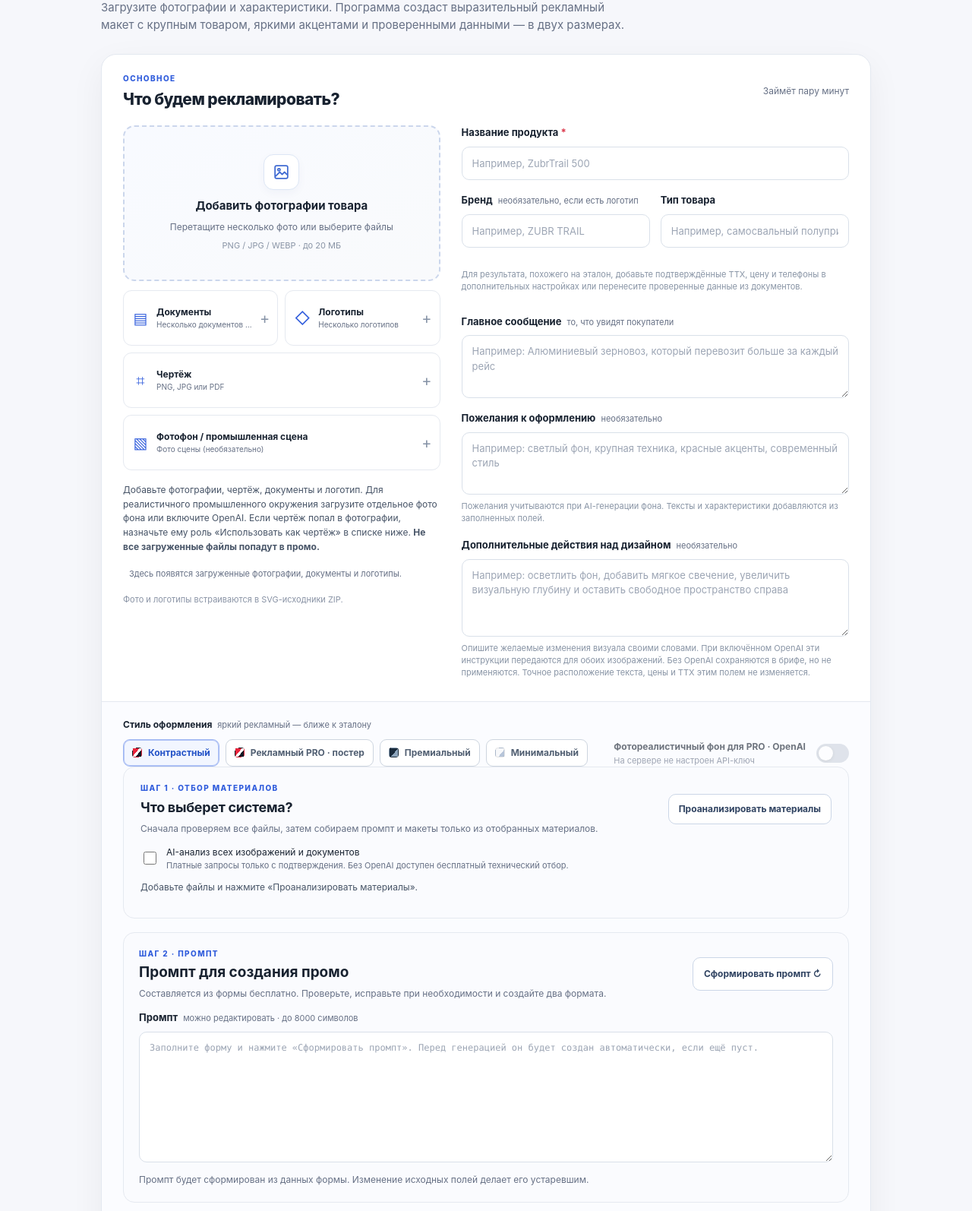
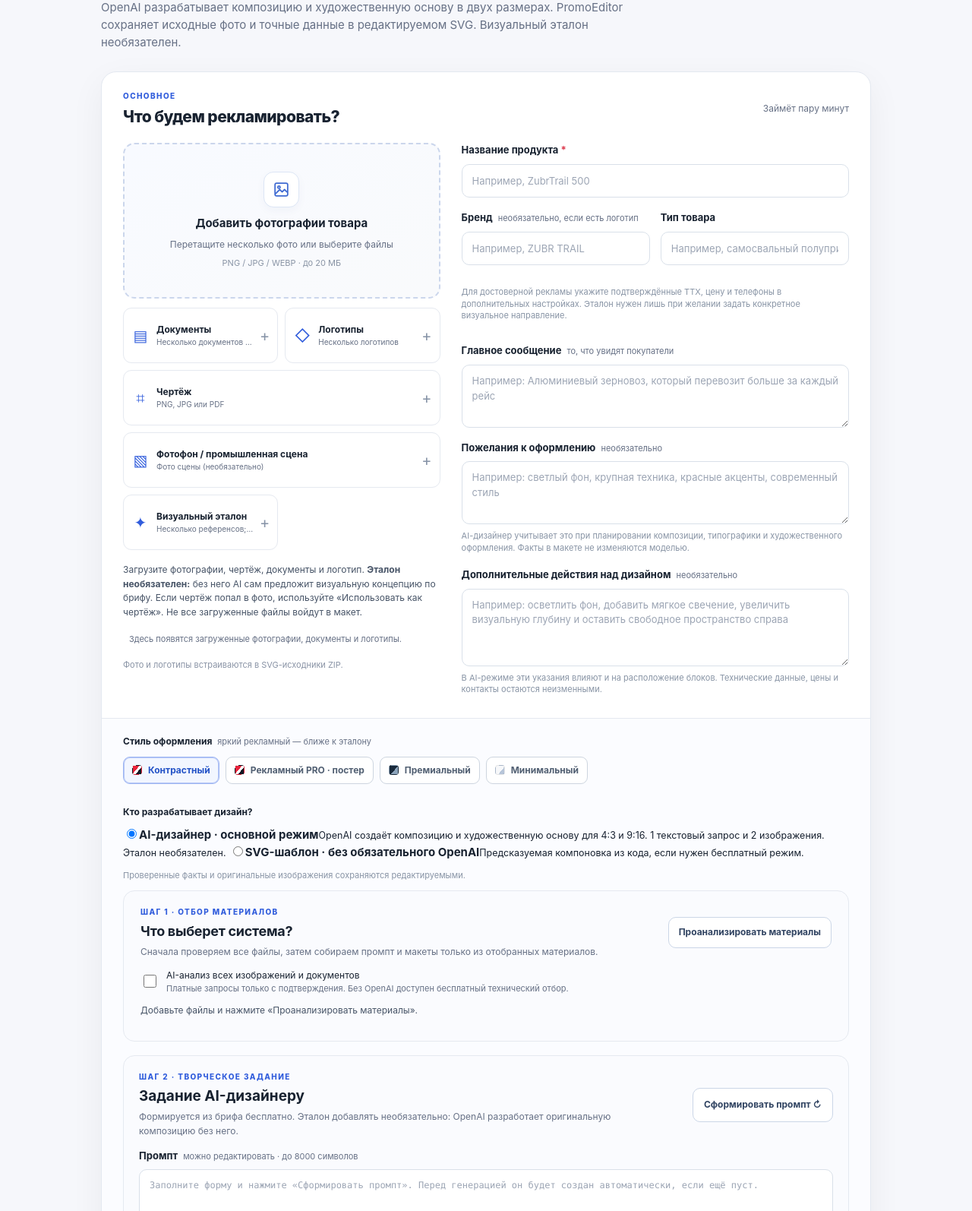
Before and after one commit to AlexK0l/PromoEditor, a plain HTML site: page app/static/index.html in a window 1280 px wide. Shown: the part 195-1789 px from the top of the page at 76% size. Drawn offline with Linux system fonts and the light colour scheme; no server answers.

Commit message:
ui: redesign generator around AI-first layout with explicitly optional reference upload and manual SVG fallback

```diff
--- a/app/static/index.html
+++ b/app/static/index.html
@@ -31,8 +31,8 @@
   <main class="page">
     <section class="heading" aria-labelledby="page-title">
       <span class="section-tag">НОВЫЙ МАТЕРИАЛ</span>
-      <h1 id="page-title">Создайте рекламное изображение</h1>
-      <p>Загрузите фотографии и характеристики. Программа создаст выразительный рекламный макет с крупным товаром, яркими акцентами и проверенными данными — в двух размерах.</p>
+      <h1 id="page-title">AI-дизайнер рекламных постеров</h1>
+      <p>OpenAI разрабатывает композицию и художественную основу в двух размерах. PromoEditor сохраняет исходные фото и точные данные в редактируемом SVG. Визуальный эталон необязателен.</p>
     </section>
 
     <div id="error-box" class="error" role="alert" tabindex="-1" hidden></div>
@@ -58,10 +58,11 @@
             <label for="logo" class="mini-upload"><span class="mini-icon" aria-hidden="true">◇</span><span><strong>Логотипы</strong><small id="file-logo">Можно загрузить несколько</small></span><span class="mini-plus" aria-hidden="true">+</span><input id="logo" type="file" multiple accept="image/png,image/jpeg,image/webp" aria-label="Логотипы и бренд-материалы, можно выбрать несколько"></label>
             <label class="mini-upload" for="drawing"><span class="mini-icon" aria-hidden="true">⌗</span><span><strong>Чертёж</strong><small id="file-drawing">JPG, PNG или PDF · сразу в основной форме</small></span><span class="mini-plus" aria-hidden="true">+</span><input id="drawing" type="file" accept="image/png,image/jpeg,image/webp,.pdf" aria-label="Загрузить технический чертёж"></label>
             <label class="mini-upload" for="background"><span class="mini-icon" aria-hidden="true">▧</span><span><strong>Фотофон / промышленная сцена</strong><small id="file-background">Необязательно · JPG, PNG или WEBP · без платного AI</small></span><span class="mini-plus" aria-hidden="true">+</span><input id="background" type="file" accept="image/png,image/jpeg,image/webp" aria-label="Загрузить собственное фото промышленной площадки для фона постера"></label>
+            <label class="mini-upload" for="references"><span class="mini-icon" aria-hidden="true">✦</span><span><strong>Визуальный эталон</strong><small id="file-references">Необязательно · до двух изображений · без эталона AI разработает свой дизайн</small></span><span class="mini-plus" aria-hidden="true">+</span><input id="references" type="file" multiple accept="image/png,image/jpeg,image/webp" aria-label="Необязательный эталон или визуальный референс"></label>
           </div>
-          <div class="remove-uploads"><button type="button" id="clear-documents" hidden>Убрать документы</button><button type="button" id="clear-logo" hidden>Убрать логотип</button><button type="button" data-clear="drawing" hidden>Убрать чертёж</button><button type="button" data-clear="background" hidden>Убрать фон-сцену</button></div>
+          <div class="remove-uploads"><button type="button" id="clear-documents" hidden>Убрать документы</button><button type="button" id="clear-logo" hidden>Убрать логотип</button><button type="button" data-clear="drawing" hidden>Убрать чертёж</button><button type="button" data-clear="background" hidden>Убрать фон-сцену</button><button type="button" data-clear="references" hidden>Убрать эталон</button></div>
           <button type="button" id="inspect-btn" class="quick-extract" hidden>Извлечь характеристики из документов <span aria-hidden="true">→</span></button>
-          <p class="asset-intro">Добавьте фотографии, чертёж, документы и логотип. Для реалистичного промышленного окружения загрузите отдельное фото фона или включите OpenAI. Если чертёж попал в фотографии, назначьте ему роль «Использовать как чертёж» в списке ниже. <strong>Не все загруженные файлы попадут в промо.</strong></p>
+          <p class="asset-intro">Загрузите фотографии, чертёж, документы и логотип. <strong>Эталон необязателен:</strong> без него AI сам предложит визуальную концепцию по брифу. Если чертёж попал в фото, используйте «Использовать как чертёж». Не все загруженные файлы войдут в макет.</p>
           <div id="asset-files-list" class="asset-files-list" role="list" aria-label="Загруженные материалы и приоритеты"></div>
           <p id="file-feedback" class="file-feedback" role="status" aria-live="polite">Файлы не загружены.</p>
         </div>
@@ -72,10 +73,10 @@
             <label class="field" for="brand"><span>Бренд <span class="field-hint">необязательно, если есть логотип</span></span><input id="brand" maxlength="70" placeholder="Например, ZUBR TRAIL"></label>
             <label class="field" for="category"><span>Тип товара</span><input id="category" maxlength="100" placeholder="Например, самосвальный полуприцеп"></label>
           </div>
-          <p class="field-tip">Для результата, похожего на эталон, добавьте подтверждённые ТТХ, цену и телефоны в дополнительных настройках или перенесите проверенные данные из документов.</p>
+          <p class="field-tip">Для достоверной рекламы укажите подтверждённые ТТХ, цену и телефоны в дополнительных настройках. Эталон нужен лишь при желании задать конкретное визуальное направление.</p>
           <label class="field" for="slogan"><span>Главное сообщение <span class="field-hint">то, что увидят покупатели</span></span><textarea id="slogan" rows="3" maxlength="250" placeholder="Например: Алюминиевый зерновоз, который перевозит больше за каждый рейс"></textarea></label>
-          <label class="field" for="design-notes"><span>Пожелания к оформлению <span class="field-hint">необязательно</span></span><textarea id="design-notes" rows="3" maxlength="1800" placeholder="Например: светлый фон, крупная техника, красные акценты, современный стиль"></textarea><small class="field-tip">Пожелания учитываются при AI-генерации фона. Тексты и характеристики добавляются из заполненных полей.</small></label>
-          <label class="field" for="design-actions"><span>Дополнительные действия над дизайном <span class="field-hint">необязательно</span></span><textarea id="design-actions" rows="4" maxlength="1200" placeholder="Например: осветлить фон, добавить мягкое свечение, увеличить визуальную глубину и оставить свободное пространство справа"></textarea><small class="field-tip">Опишите желаемые изменения визуала своими словами. При включённом OpenAI эти инструкции передаются для обоих изображений. Без OpenAI сохраняются в брифе, но не применяются. Точное расположение текста, цены и ТТХ этим полем не изменяется.</small></label>
+          <label class="field" for="design-notes"><span>Пожелания к оформлению <span class="field-hint">необязательно</span></span><textarea id="design-notes" rows="3" maxlength="1800" placeholder="Например: светлый фон, крупная техника, красные акценты, современный стиль"></textarea><small class="field-tip">AI-дизайнер учитывает это при планировании композиции, типографики и художественного оформления. Факты в макете не изменяются моделью.</small></label>
+          <label class="field" for="design-actions"><span>Дополнительные действия над дизайном <span class="field-hint">необязательно</span></span><textarea id="design-actions" rows="4" maxlength="1200" placeholder="Например: осветлить фон, добавить мягкое свечение, увеличить визуальную глубину и оставить свободное пространство справа"></textarea><small class="field-tip">В AI-режиме эти указания влияют и на расположение блоков. Технические данные, цены и контакты остаются неизменными.</small></label>
         </div>
       </div>
 
@@ -91,7 +92,13 @@
               <button type="button" class="style-pill" data-style="minimal" aria-pressed="false"><span class="style-dot dot-light"></span>Минимальный</button>
             </div>
           </div>
-          <label class="ai-choice" for="use-openai"><span class="ai-text"><strong>Фотореалистичный фон для PRO · OpenAI</strong><small id="ai-description">Для сцены как в эталоне: зерновой терминал / промышленная площадка. 2 платных запроса при включении</small></span><input id="use-openai" type="checkbox" role="switch"><span class="toggle-track" aria-hidden="true"></span></label>
+          <div class="design-engine" role="group" aria-label="Способ создания рекламного макета">
+            <strong class="control-label">Кто разрабатывает дизайн?</strong>
+            <label class="design-engine-choice"><input type="radio" name="design-mode" value="ai_first" checked><span><strong>AI-дизайнер · основной режим</strong><small>OpenAI создаёт композицию и художественную основу для 4:3 и 9:16. 1 текстовый запрос и 2 изображения. Эталон необязателен.</small></span></label>
+            <label class="design-engine-choice"><input type="radio" name="design-mode" value="vector"><span><strong>SVG-шаблон · без обязательного OpenAI</strong><small>Предсказуемая компоновка из кода, если нужен бесплатный режим.</small></span></label>
+            <p class="field-tip" id="design-mode-hint" aria-live="polite">Проверенные факты и оригинальные изображения сохраняются редактируемыми.</p>
+          </div>
+          <label class="ai-choice" for="use-openai" id="legacy-openai-wrap" hidden><span class="ai-text"><strong>Дополнительно создать AI-фон для SVG-шаблона</strong><small id="ai-description">Два платных запроса при включении</small></span><input id="use-openai" type="checkbox" role="switch"><span class="toggle-track" aria-hidden="true"></span></label>
         </div>
         <section id="asset-workflow" class="asset-workflow" aria-labelledby="asset-workflow-title">
           <div class="asset-workflow-head">
@@ -135,9 +142,9 @@
         </section>
         <section id="prompt-workflow" class="prompt-workflow" aria-labelledby="prompt-title">
           <div class="prompt-head"><div>
-            <span class="step-label">ШАГ 2 · ПРОМПТ</span>
-            <h3 id="prompt-title">Промпт для создания промо</h3>
-            <p>Составляется из формы бесплатно. Проверьте, исправьте при необходимости и создайте два формата.</p>
+            <span class="step-label">ШАГ 2 · ТВОРЧЕСКОЕ ЗАДАНИЕ</span>
+            <h3 id="prompt-title">Задание AI-дизайнеру</h3>
+            <p>Формируется из брифа бесплатно. Эталон добавлять необязательно: OpenAI разработает оригинальную композицию без него.</p>
           </div><button type="button" id="build-prompt-btn" class="secondary-button">Сформировать промпт ↻</button></div>
           <label class="field" for="promo-prompt"><span>Промпт <span class="field-hint">можно редактировать · до 8000 символов</span></span>
             <textarea id="promo-prompt" rows="7" maxlength="8000" placeholder="Заполните форму и нажмите «Сформировать промпт». Перед генерацией он будет создан автоматически, если ещё пуст."></textarea>
@@ -145,7 +152,7 @@
           <p id="promo-prompt-status" class="prompt-status" aria-live="polite">Промпт будет сформирован из данных формы. Изменение исходных полей делает его устаревшим.</p>
         </section>
         <div class="generate-row">
-          <span id="modebanner" class="modebanner" role="status" aria-live="polite"><span class="status-dot" aria-hidden="true"></span><span><strong>Без расходов на API</strong><small>Обычная сборка изображений</small></span></span>
+          <span id="modebanner" class="modebanner" role="status" aria-live="polite"><span class="status-dot" aria-hidden="true"></span><span><strong>AI-дизайнер</strong><small>Композиция, художественная основа и точные SVG-слои</small></span></span>
           <button type="button" id="generate-btn" class="primary-button"><svg viewBox="0 0 24 24" width="18" height="18" fill="none" stroke="currentColor" stroke-width="2" stroke-linecap="round" stroke-linejoin="round" aria-hidden="true"><path d="m12 3 1.5 6L20 11l-6.5 2L12 20l-1.5-7L4 11l6.5-2L12 3Z"/></svg> Создать PNG · JPEG · SVG <span aria-hidden="true">→</span></button>
         </div>
       </div>
@@ -170,9 +177,8 @@
           <div class="group-title"><h3>Другие материалы</h3><p>Дополнительные изображения не обязательны.</p></div>
           <div class="extra-uploads">
             <label class="mini-upload" for="detail"><span class="mini-icon">▣</span><span><strong>Второе фото</strong><small id="file-detail">Дополнительный ракурс</small></span><span class="mini-plus">+</span><input id="detail" type="file" accept="image/png,image/jpeg,image/webp"></label>
-            <label class="mini-upload" for="references"><span class="mini-icon">▧</span><span><strong>Референсы</strong><small id="file-references">Можно несколько; до 2 попадут в AI-сцену</small></span><span class="mini-plus">+</span><input id="references" type="file" multiple accept="image/png,image/jpeg,image/webp"></label>
           </div>
-          <div class="extra-clear"><button type="button" data-clear="detail" hidden>Убрать второе фото</button><button type="button" data-clear="references" hidden>Убрать референсы</button></div>
+          <div class="extra-clear"><button type="button" data-clear="detail" hidden>Убрать второе фото</button></div>
         </div>
         <div class="advanced-group">
           <div class="group-title"><h3>Цена и контакты</h3></div>
@@ -309,8 +315,8 @@
 
     <footer class="footer">PromoEditor · Фото и логотипы встроены в SVG внутри ZIP · API-ключ хранится только на сервере.</footer>
   </main>
-  <script src="/static/assets.js?v=20261117-premium-scene-2" defer></script>
-  <script src="/static/app.js?v=20261116-demo-button-fix" defer></script>
+  <script src="/static/assets.js?v=20261117-ai-first-optional-ref-1" defer></script>
+  <script src="/static/app.js?v=20261117-ai-first-1" defer></script>
   <script src="/static/editor.js?v=20261113-v1" defer></script>
 </body>
 </html>
```
